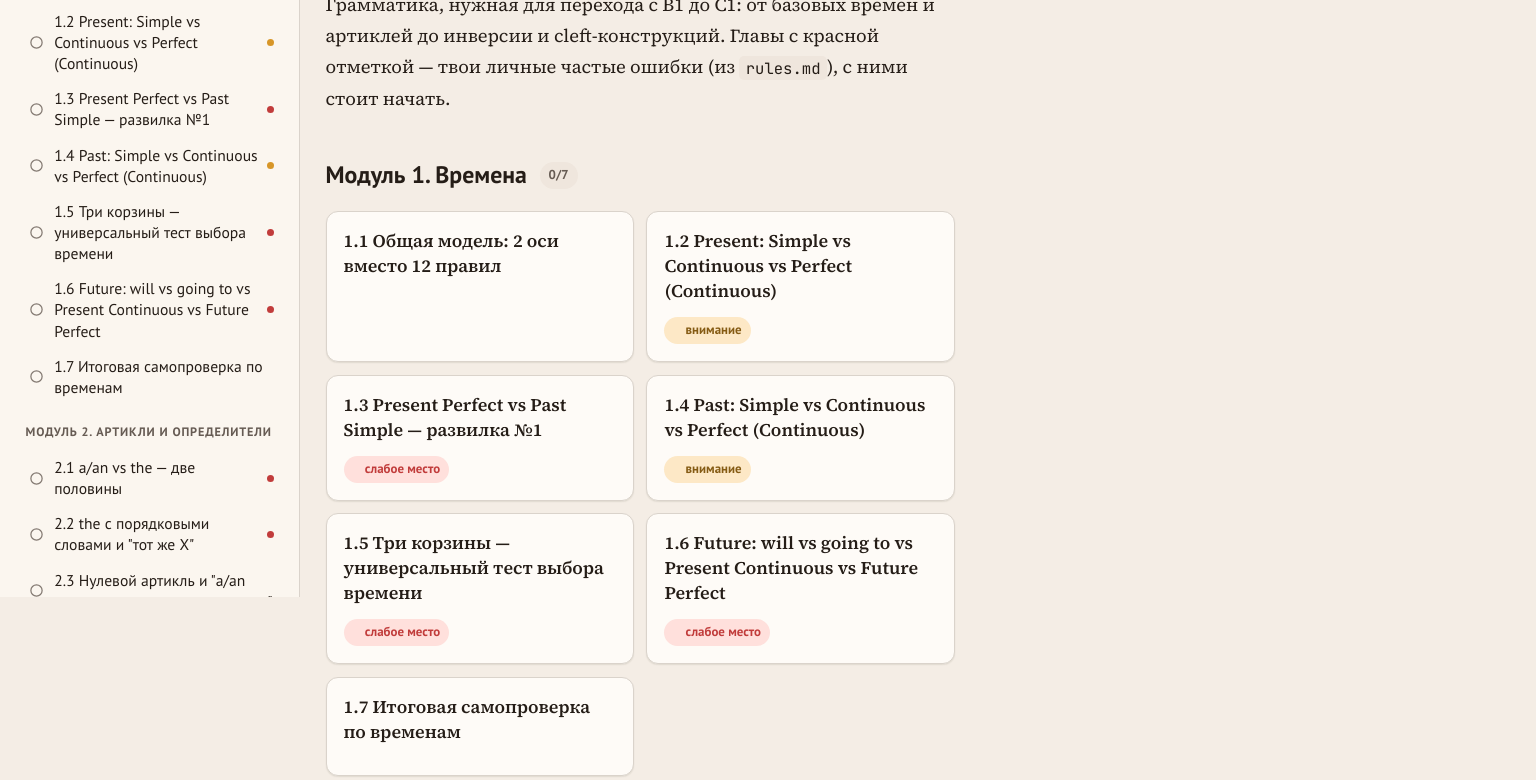
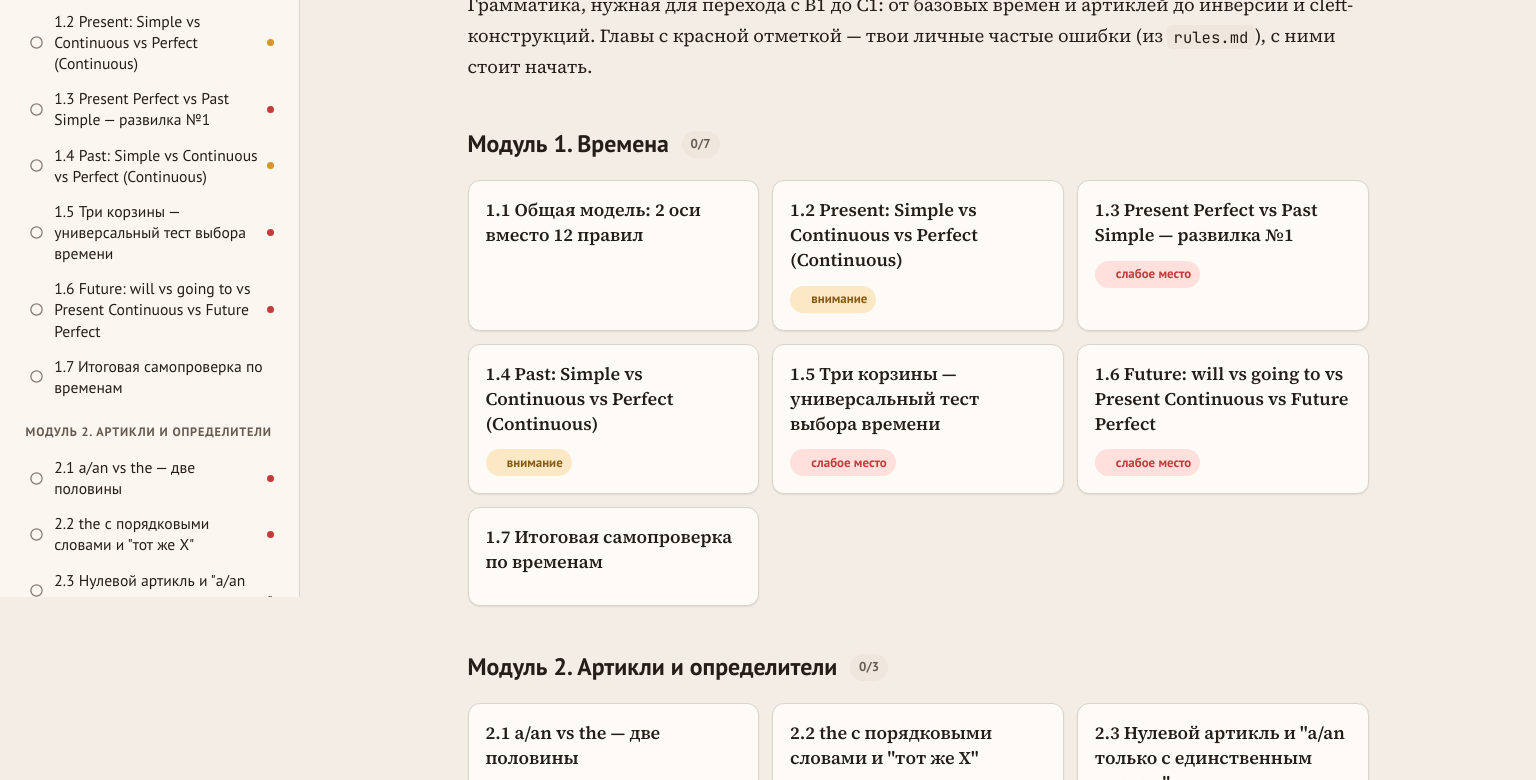
Before and after one commit to SergeyStotskiy/EnglishBook, a website: page index.html in a window 1536 px wide. Shown: the part 224-1004 px from the top of the page. Drawn offline with Linux system fonts and the light colour scheme.

Commit message:
textbook: центрировать и расширить колонку контента на больших экранах

```diff
--- a/style.css
+++ b/style.css
@@ -253,6 +253,11 @@ svg { display: block; flex-shrink: 0; }
 .main {
   padding: var(--space-6) var(--space-5);
   max-width: var(--measure);
+  margin: 0 auto;
+}
+
+@media (min-width: 1400px) {
+  .main { max-width: 56rem; }
 }
 
 .chapter-module-label {
```
